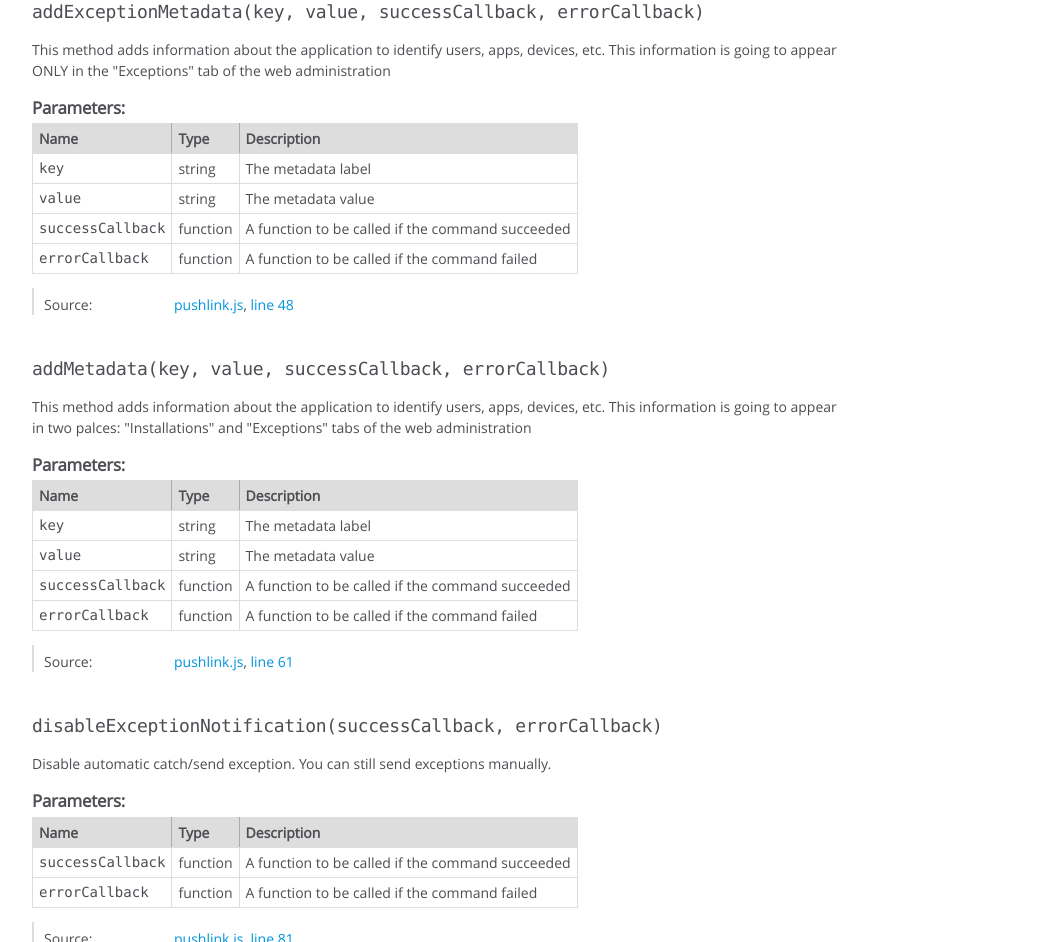
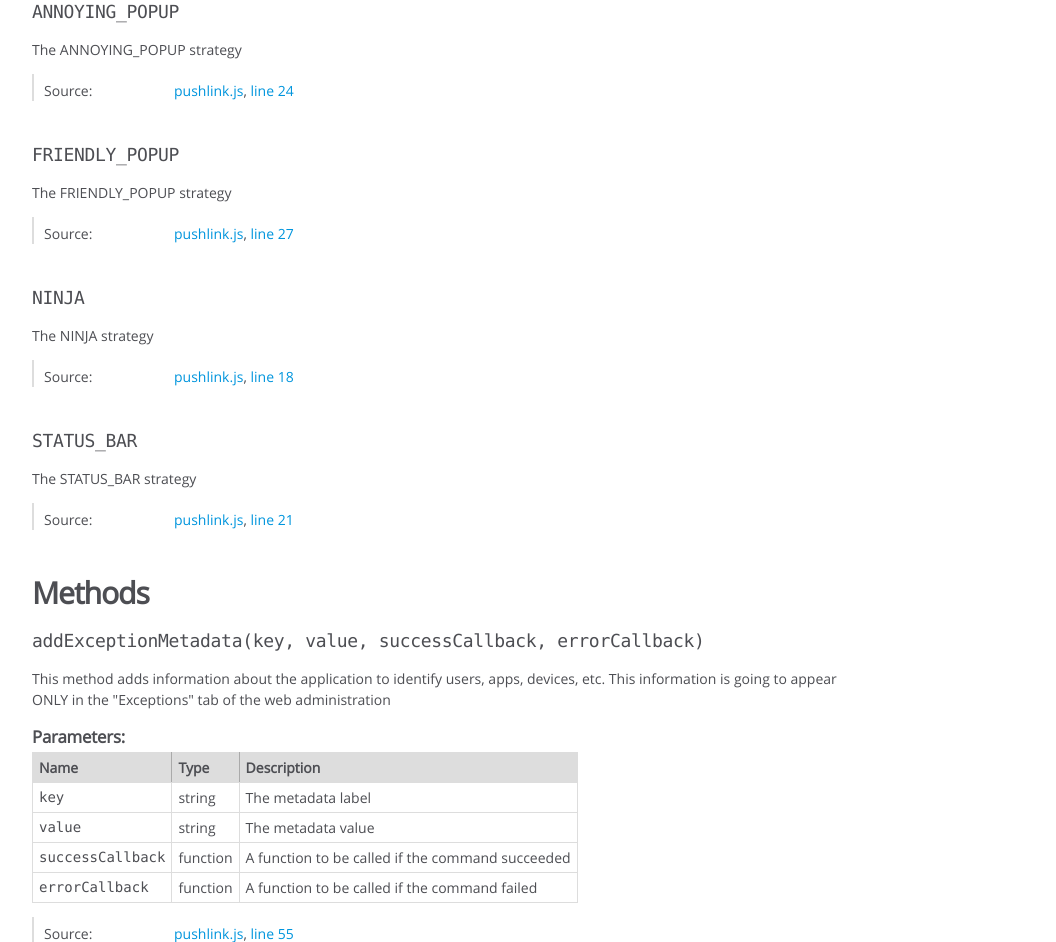
Before and after one commit to pushlink/pushlink-cordova-plugin, a plain HTML site: page docs/module-PushLink.html in a window 1280 px wide. Shown: the part 299-1241 px from the top of the page, without its empty margins (0-1056 px from the left). Drawn offline with Linux system fonts and the light colour scheme.

Commit message:
Added documentation for strategy names

```diff
--- a/docs/module-PushLink.html
+++ b/docs/module-PushLink.html
@@ -128,6 +128,258 @@
 
 
 
+        <h3 class="subsection-title">Members</h3>
+
+
+
+<h4 class="name" id="ANNOYING_POPUP"><span class="type-signature"></span>ANNOYING_POPUP<span class="type-signature"></span></h4>
+
+
+
+
+<div class="description">
+    The ANNOYING_POPUP strategy
+</div>
+
+
+
+
+
+
+
+<dl class="details">
+
+
+
+
+
+
+
+
+
+
+
+
+
+
+
+
+
+
+
+
+
+
+
+
+
+
+    <dt class="tag-source">Source:</dt>
+    <dd class="tag-source"><ul class="dummy"><li>
+        <a href="pushlink.js.html">pushlink.js</a>, <a href="pushlink.js.html#line24">line 24</a>
+    </li></ul></dd>
+
+
+
+
+
+
+
+</dl>
+
+
+
+
+
+
+
+
+<h4 class="name" id="FRIENDLY_POPUP"><span class="type-signature"></span>FRIENDLY_POPUP<span class="type-signature"></span></h4>
+
+
+
+
+<div class="description">
+    The FRIENDLY_POPUP strategy
+</div>
+
+
+
+
+
+
+
+<dl class="details">
+
+
+
+
+
+
+
+
+
+
+
+
+
+
+
+
+
+
+
+
+
+
+
+
+
+
+    <dt class="tag-source">Source:</dt>
+    <dd class="tag-source"><ul class="dummy"><li>
+        <a href="pushlink.js.html">pushlink.js</a>, <a href="pushlink.js.html#line27">line 27</a>
+    </li></ul></dd>
+
+
+
+
+
+
+
+</dl>
+
+
+
+
+
+
+
+
+<h4 class="name" id="NINJA"><span class="type-signature"></span>NINJA<span class="type-signature"></span></h4>
+
+
+
+
+<div class="description">
+    The NINJA strategy
+</div>
+
+
+
+
+
+
+
+<dl class="details">
+
+
+
+
+
+
+
+
+
+
+
+
+
+
+
+
+
+
+
+
+
+
+
+
+
+
+    <dt class="tag-source">Source:</dt>
+    <dd class="tag-source"><ul class="dummy"><li>
+        <a href="pushlink.js.html">pushlink.js</a>, <a href="pushlink.js.html#line18">line 18</a>
+    </li></ul></dd>
+
+
+
+
+
+
+
+</dl>
+
+
+
+
+
+
+
+
+<h4 class="name" id="STATUS_BAR"><span class="type-signature"></span>STATUS_BAR<span class="type-signature"></span></h4>
+
+
+
+
+<div class="description">
+    The STATUS_BAR strategy
+</div>
+
+
+
+
+
+
+
+<dl class="details">
+
+
+
+
+
+
+
+
+
+
+
+
+
+
+
+
+
+
+
+
+
+
+
+
+
+
+    <dt class="tag-source">Source:</dt>
+    <dd class="tag-source"><ul class="dummy"><li>
+        <a href="pushlink.js.html">pushlink.js</a>, <a href="pushlink.js.html#line21">line 21</a>
+    </li></ul></dd>
+
+
+
+
+
+
+
+</dl>
+
+
+
+
+
+
+
+
 
 
         <h3 class="subsection-title">Methods</h3>
@@ -307,7 +559,7 @@ This information is going to appear ONLY in the "Exceptions" tab of the web admi
 
     <dt class="tag-source">Source:</dt>
     <dd class="tag-source"><ul class="dummy"><li>
-        <a href="pushlink.js.html">pushlink.js</a>, <a href="pushlink.js.html#line48">line 48</a>
+        <a href="pushlink.js.html">pushlink.js</a>, <a href="pushlink.js.html#line55">line 55</a>
     </li></ul></dd>
 
 
@@ -508,7 +760,7 @@ This information is going to appear in two palces: "Installations" and "Exceptio
 
     <dt class="tag-source">Source:</dt>
     <dd class="tag-source"><ul class="dummy"><li>
-        <a href="pushlink.js.html">pushlink.js</a>, <a href="pushlink.js.html#line61">line 61</a>
+        <a href="pushlink.js.html">pushlink.js</a>, <a href="pushlink.js.html#line68">line 68</a>
     </li></ul></dd>
 
 
@@ -662,7 +914,7 @@ This information is going to appear in two palces: "Installations" and "Exceptio
 
     <dt class="tag-source">Source:</dt>
     <dd class="tag-source"><ul class="dummy"><li>
-        <a href="pushlink.js.html">pushlink.js</a>, <a href="pushlink.js.html#line81">line 81</a>
+        <a href="pushlink.js.html">pushlink.js</a>, <a href="pushlink.js.html#line88">line 88</a>
     </li></ul></dd>
 
 
@@ -816,7 +1068,7 @@ This information is going to appear in two palces: "Installations" and "Exceptio
 
     <dt class="tag-source">Source:</dt>
     <dd class="tag-source"><ul class="dummy"><li>
-        <a href="pushlink.js.html">pushlink.js</a>, <a href="pushlink.js.html#line71">line 71</a>
+        <a href="pushlink.js.html">pushlink.js</a>, <a href="pushlink.js.html#line78">line 78</a>
     </li></ul></dd>
 
 
@@ -970,7 +1222,7 @@ This information is going to appear in two palces: "Installations" and "Exceptio
 
     <dt class="tag-source">Source:</dt>
     <dd class="tag-source"><ul class="dummy"><li>
-        <a href="pushlink.js.html">pushlink.js</a>, <a href="pushlink.js.html#line110">line 110</a>
+        <a href="pushlink.js.html">pushlink.js</a>, <a href="pushlink.js.html#line117">line 117</a>
     </li></ul></dd>
 
 
@@ -1124,7 +1376,7 @@ This information is going to appear in two palces: "Installations" and "Exceptio
 
     <dt class="tag-source">Source:</dt>
     <dd class="tag-source"><ul class="dummy"><li>
-        <a href="pushlink.js.html">pushlink.js</a>, <a href="pushlink.js.html#line148">line 148</a>
+        <a href="pushlink.js.html">pushlink.js</a>, <a href="pushlink.js.html#line155">line 155</a>
     </li></ul></dd>
 
 
@@ -1278,7 +1530,7 @@ This information is going to appear in two palces: "Installations" and "Exceptio
 
     <dt class="tag-source">Source:</dt>
     <dd class="tag-source"><ul class="dummy"><li>
-        <a href="pushlink.js.html">pushlink.js</a>, <a href="pushlink.js.html#line120">line 120</a>
+        <a href="pushlink.js.html">pushlink.js</a>, <a href="pushlink.js.html#line127">line 127</a>
     </li></ul></dd>
 
 
@@ -1439,7 +1691,7 @@ When idle == false it disables all strategies
 
     <dt class="tag-source">Source:</dt>
     <dd class="tag-source"><ul class="dummy"><li>
-        <a href="pushlink.js.html">pushlink.js</a>, <a href="pushlink.js.html#line138">line 138</a>
+        <a href="pushlink.js.html">pushlink.js</a>, <a href="pushlink.js.html#line145">line 145</a>
     </li></ul></dd>
 
 
@@ -1639,7 +1891,7 @@ When idle == false it disables all strategies
 
     <dt class="tag-source">Source:</dt>
     <dd class="tag-source"><ul class="dummy"><li>
-        <a href="pushlink.js.html">pushlink.js</a>, <a href="pushlink.js.html#line93">line 93</a>
+        <a href="pushlink.js.html">pushlink.js</a>, <a href="pushlink.js.html#line100">line 100</a>
     </li></ul></dd>
 
 
@@ -1862,7 +2114,7 @@ When idle == false it disables all strategies
 
     <dt class="tag-source">Source:</dt>
     <dd class="tag-source"><ul class="dummy"><li>
-        <a href="pushlink.js.html">pushlink.js</a>, <a href="pushlink.js.html#line31">line 31</a>
+        <a href="pushlink.js.html">pushlink.js</a>, <a href="pushlink.js.html#line38">line 38</a>
     </li></ul></dd>
 
 
@@ -1910,7 +2162,7 @@ When idle == false it disables all strategies
 <br class="clear">
 
 <footer>
-    Documentation generated by <a href="https://github.com/jsdoc3/jsdoc">JSDoc 3.3.0-beta1</a> on Sat Feb 14 2015 06:38:19 GMT-0500 (EST)
+    Documentation generated by <a href="https://github.com/jsdoc3/jsdoc">JSDoc 3.3.0-beta1</a> on Sat Feb 14 2015 06:59:47 GMT-0500 (EST)
 </footer>
 
 <script> prettyPrint(); </script>
```
Also changed, not shown: docs/index.html (+1 -1 lines), docs/pushlink.js.html (+8 -1 lines), www/pushlink.js (+7 -0 lines).
